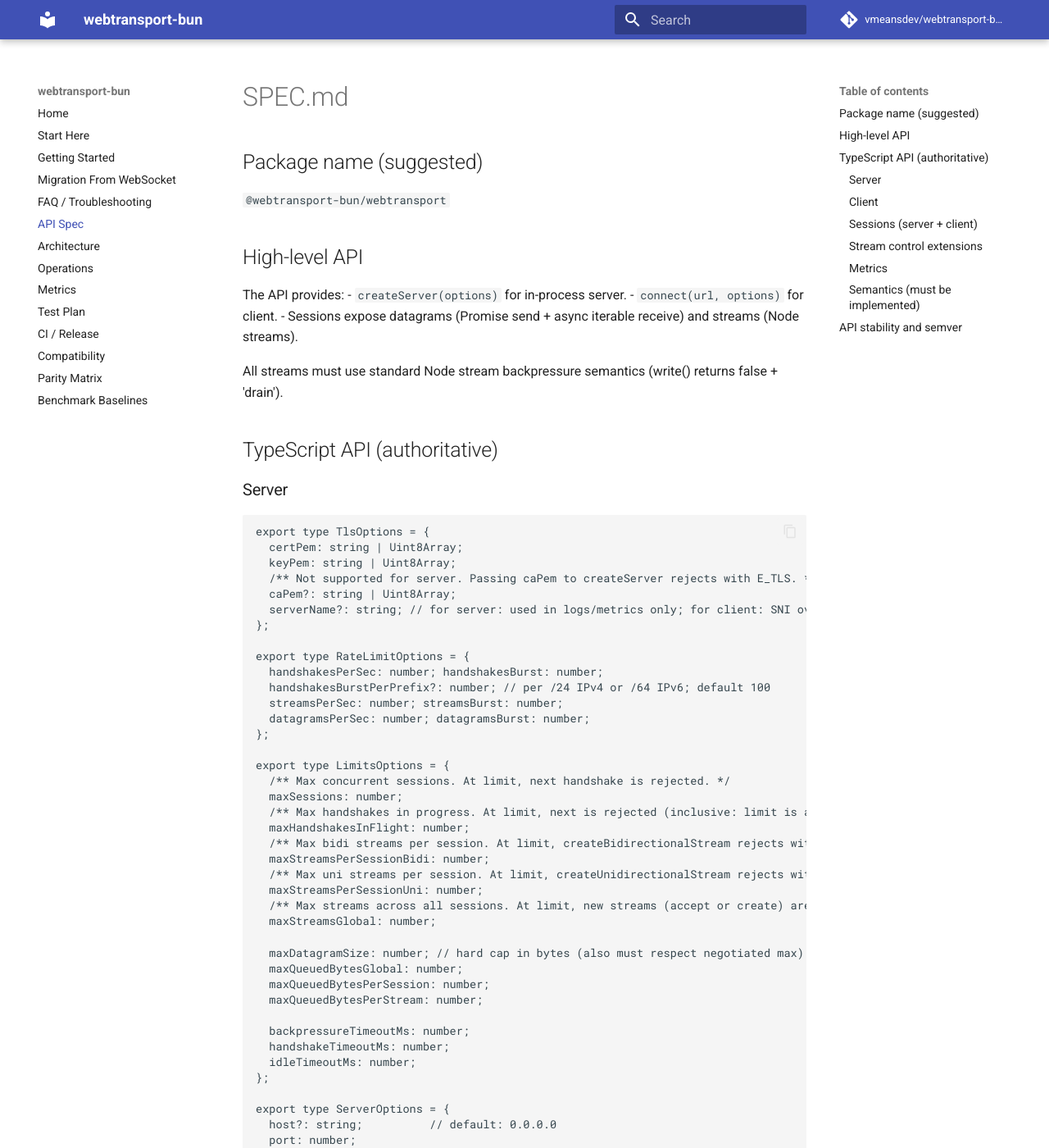
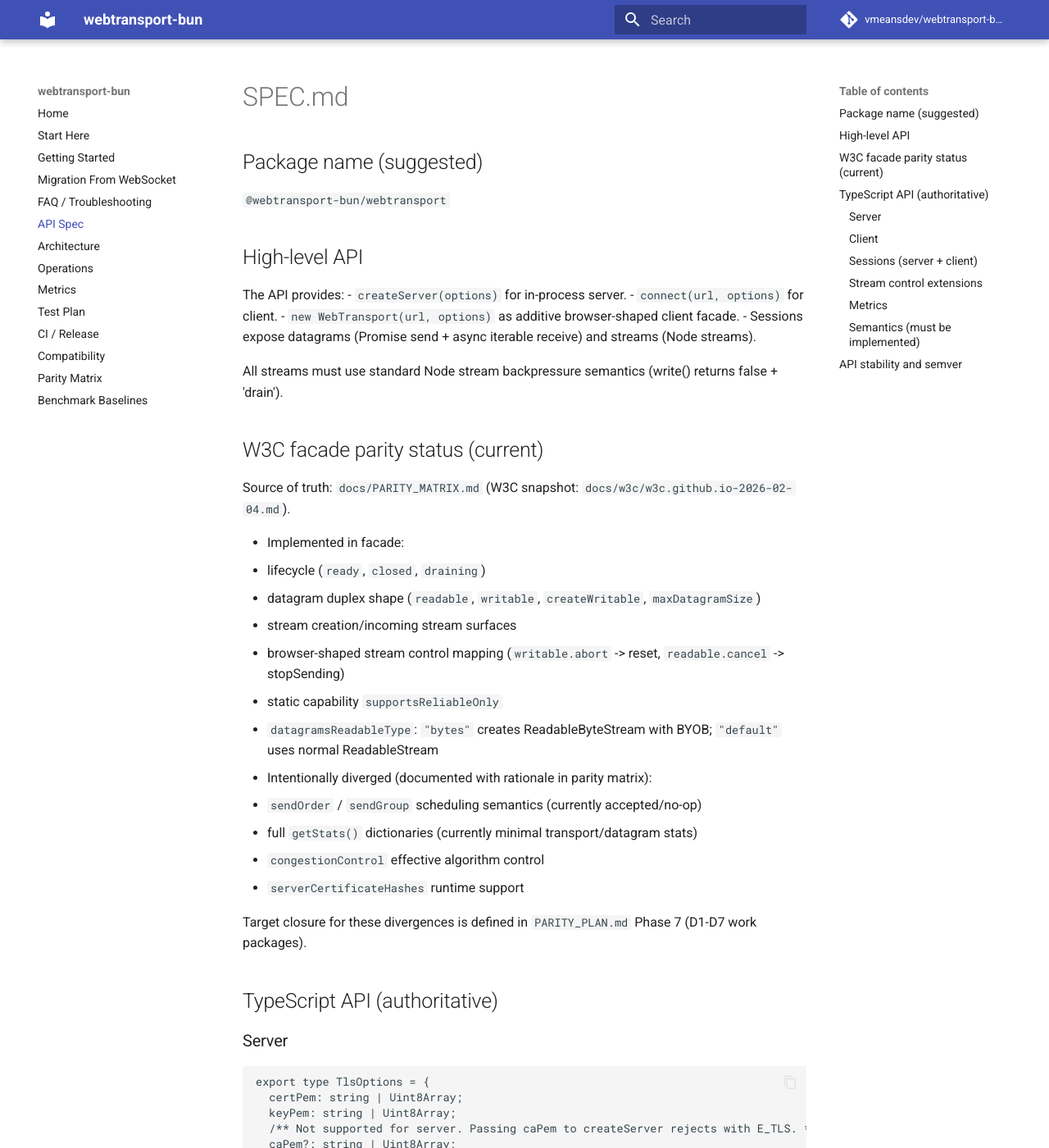
Before and after one commit to vmeansdev/webtransport-bun, an MkDocs documentation site: the page built from docs/SPEC.md, in a window 1280 px wide and 1400 px high. Shown: the whole window at 82% size. Built offline with MkDocs 1.6.1 and Material for MkDocs 9.7.7, drawn with Linux system fonts in a browser that asks for light colours; comment, search, counter and statistics services are not loaded; some of the changed text lies outside the part shown.

Commit message:
Update docs and add BYOB edge-case parity tests
Co-authored-by: Cursor <cursoragent@cursor.com>

````diff
--- a/docs/SPEC.md
+++ b/docs/SPEC.md
@@ -7,9 +7,28 @@
 The API provides:
 - `createServer(options)` for in-process server.
 - `connect(url, options)` for client.
+- `new WebTransport(url, options)` as additive browser-shaped client facade.
 - Sessions expose datagrams (Promise send + async iterable receive) and streams (Node streams).
 
 All streams must use standard Node stream backpressure semantics (write() returns false + 'drain').
+
+## W3C facade parity status (current)
+Source of truth: `docs/PARITY_MATRIX.md` (W3C snapshot: `docs/w3c/w3c.github.io-2026-02-04.md`).
+
+- Implemented in facade:
+  - lifecycle (`ready`, `closed`, `draining`)
+  - datagram duplex shape (`readable`, `writable`, `createWritable`, `maxDatagramSize`)
+  - stream creation/incoming stream surfaces
+  - browser-shaped stream control mapping (`writable.abort` -> reset, `readable.cancel` -> stopSending)
+  - static capability `supportsReliableOnly`
+  - `datagramsReadableType`: `"bytes"` creates ReadableByteStream with BYOB; `"default"` uses normal ReadableStream
+- Intentionally diverged (documented with rationale in parity matrix):
+  - `sendOrder` / `sendGroup` scheduling semantics (currently accepted/no-op)
+  - full `getStats()` dictionaries (currently minimal transport/datagram stats)
+  - `congestionControl` effective algorithm control
+  - `serverCertificateHashes` runtime support
+
+Target closure for these divergences is defined in `PARITY_PLAN.md` Phase 7 (D1-D7 work packages).
 
 ## TypeScript API (authoritative)
 
@@ -177,6 +196,11 @@ export type Resettable = { [WT_RESET](code?: number): void };
 export type StopSendable = { [WT_STOP_SENDING](code?: number): void };
 ```
 
+For browser-shaped facade streams, the control mapping is:
+- Writable stream `abort(reason)` -> stream reset (native reset path)
+- Readable stream `cancel(reason)` -> stop-sending (native stop-sending path)
+- Symbol controls remain available for Node-first compatibility.
+
 ### Metrics
 
 ```ts
````
Also changed, not shown: docs/RFC_CLIENT_FACADE.md (+16 -9 lines), 1 other file.
